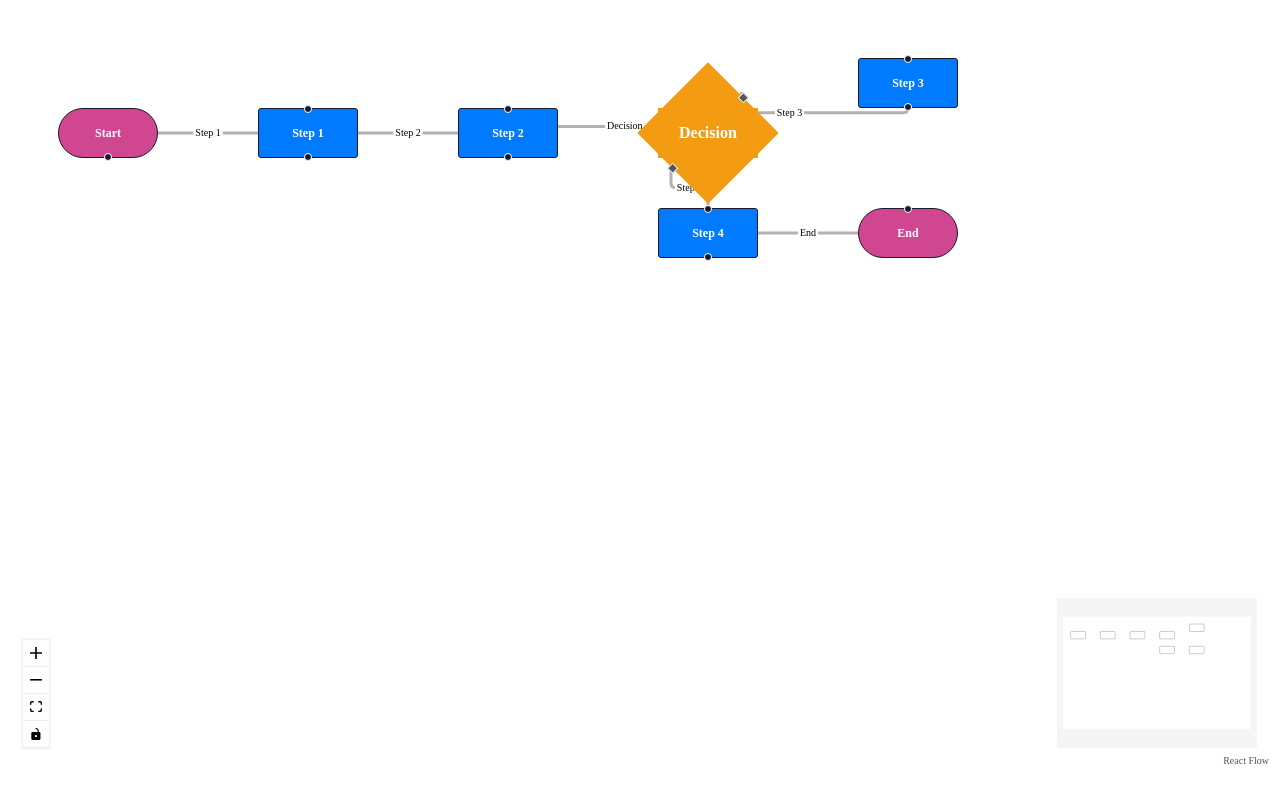
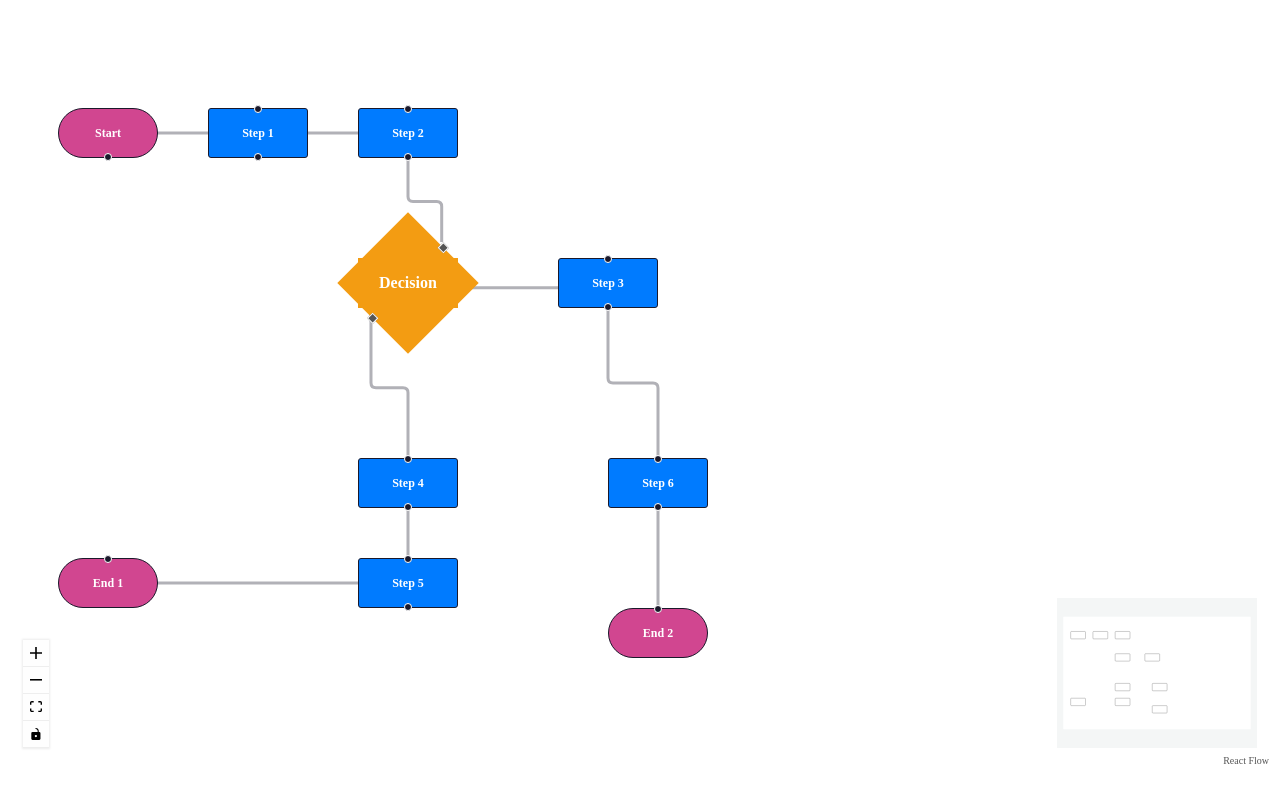
Before and after one commit to omar-ashraf2/flowchart-diagram, a React (Vite) app: page / in a window 1280 px wide. Built offline with nearby package versions, Linux system fonts and the light colour scheme.

Commit message:
implement connection edges

```diff
--- a/src/components/DiamondNode.tsx
+++ b/src/components/DiamondNode.tsx
@@ -6,9 +6,8 @@ const DiamondNode: React.FC<NodeProps> = ({ data }) => {
   return (
     <div
       className={styles["diamond-node"]}
-      style={{ background: data.background || "#f39c12" }}
-      data-tooltip-id="node-tooltip"
-      data-tooltip-content={data.label}
+      data-tooltip-id="tooltip"
+      data-tooltip-content={String(data.label)}
     >
       <Handle
         type="target"
--- a/src/components/Flowchart.tsx
+++ b/src/components/Flowchart.tsx
@@ -3,14 +3,14 @@ import ReactFlow, {
   Connection,
   Controls,
   Edge,
+  EdgeChange,
   MiniMap,
   Node,
   NodeChange,
   ReactFlowProvider,
   addEdge,
+  applyEdgeChanges,
   applyNodeChanges,
-  applyEdgeChanges,
-  EdgeChange,
 } from "react-flow-renderer";
 import { Tooltip } from "react-tooltip";
 import DiamondNode from "./DiamondNode";
@@ -27,39 +27,58 @@ const initialNodes: Node[] = [
   {
     id: "2",
     data: { label: "Step 1" },
-    position: { x: 250, y: 100 },
+    position: { x: 200, y: 100 },
     className: `${styles.node} ${styles["node-step"]}`,
   },
   {
     id: "3",
     data: { label: "Step 2" },
-    position: { x: 450, y: 100 },
+    position: { x: 350, y: 100 },
     className: `${styles.node} ${styles["node-step"]}`,
   },
   {
     id: "4",
     type: "diamond",
     data: { label: "Decision" },
-    position: { x: 650, y: 100 },
+    position: { x: 350, y: 250 },
     className: `${styles.node} ${styles["node-decision"]}`,
   },
   {
     id: "5",
     data: { label: "Step 3" },
-    position: { x: 850, y: 50 },
+    position: { x: 550, y: 250 },
     className: `${styles.node} ${styles["node-step"]}`,
   },
   {
     id: "6",
     data: { label: "Step 4" },
-    position: { x: 650, y: 200 },
+    position: { x: 350, y: 450 },
     className: `${styles.node} ${styles["node-step"]}`,
   },
   {
     id: "7",
+    data: { label: "Step 5" },
+    position: { x: 350, y: 550 },
+    className: `${styles.node} ${styles["node-step"]}`,
+  },
+  {
+    id: "8",
     type: "output",
-    data: { label: "End" },
-    position: { x: 850, y: 200 },
+    data: { label: "End 1" },
+    position: { x: 50, y: 550 },
+    className: `${styles.node} ${styles["node-end"]}`,
+  },
+  {
+    id: "9",
+    data: { label: "Step 6" },
+    position: { x: 600, y: 450 },
+    className: `${styles.node} ${styles["node-step"]}`,
+  },
+  {
+    id: "10",
+    type: "output",
+    data: { label: "End 2" },
+    position: { x: 600, y: 600 },
     className: `${styles.node} ${styles["node-end"]}`,
   },
 ];
@@ -70,7 +89,6 @@ const initialEdges: Edge[] = [
     source: "1",
     target: "2",
     type: "smoothstep",
-    label: "Step 1",
     style: { strokeWidth: 3 },
   },
   {
@@ -78,7 +96,6 @@ const initialEdges: Edge[] = [
     source: "2",
     target: "3",
     type: "smoothstep",
-    label: "Step 2",
     style: { strokeWidth: 3 },
   },
   {
@@ -86,7 +103,6 @@ const initialEdges: Edge[] = [
     source: "3",
     target: "4",
     type: "smoothstep",
-    label: "Decision",
     style: { strokeWidth: 3 },
   },
   {
@@ -94,7 +110,6 @@ const initialEdges: Edge[] = [
     source: "4",
     target: "5",
     type: "smoothstep",
-    label: "Step 3",
     style: { strokeWidth: 3 },
   },
   {
@@ -102,7 +117,20 @@ const initialEdges: Edge[] = [
     source: "4",
     target: "6",
     type: "smoothstep",
-    label: "Step 4",
+    style: { strokeWidth: 3 },
+  },
+  {
+    id: "e5-9",
+    source: "5",
+    target: "9",
+    type: "smoothstep",
+    style: { strokeWidth: 3 },
+  },
+  {
+    id: "e9-10",
+    source: "9",
+    target: "10",
+    type: "smoothstep",
     style: { strokeWidth: 3 },
   },
   {
@@ -110,7 +138,13 @@ const initialEdges: Edge[] = [
     source: "6",
     target: "7",
     type: "smoothstep",
-    label: "End",
+    style: { strokeWidth: 3 },
+  },
+  {
+    id: "e7-8",
+    source: "7",
+    target: "8",
+    type: "smoothstep",
     style: { strokeWidth: 3 },
   },
 ];
@@ -122,7 +156,8 @@ const Flowchart: React.FC = () => {
   const [edges, setEdges] = useState<Edge[]>(initialEdges);
 
   const onConnect = useCallback(
-    (params: Edge | Connection) => setEdges((eds) => addEdge(params, eds)),
+    (params: Edge | Connection) =>
+      setEdges((eds) => addEdge({ ...params, style: { strokeWidth: 3 } }, eds)),
     []
   );
   const onNodesChange = useCallback(
@@ -152,20 +187,6 @@ const Flowchart: React.FC = () => {
           onConnect={onConnect}
           onEdgeClick={onEdgeClick}
         >
-          {nodes.map((node) => (
-            <div
-              key={node.id}
-              data-tooltip-id="tooltip"
-              data-tooltip-content={String(node.data.label)}
-            />
-          ))}
-          {edges.map((edge) => (
-            <div
-              key={edge.id}
-              data-tooltip-id="tooltip"
-              data-tooltip-content={String(edge.label)}
-            />
-          ))}
           <MiniMap />
           <Controls />
           <Tooltip id="tooltip" />
```
